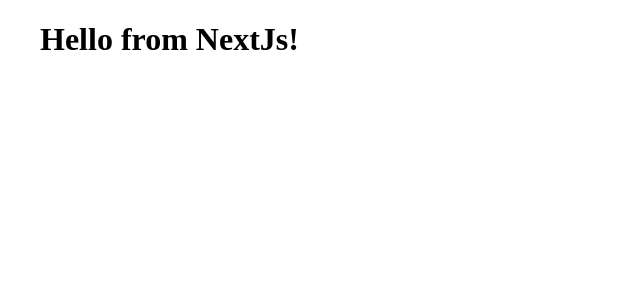
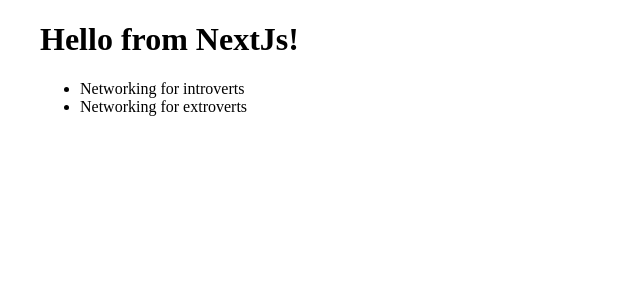
Before and after one commit to SottoMayor/Nextjs-album-project, a Next.js app: page / in a window 1280 px wide. Shown: the top 300 px of the page, without its empty margins (0-640 px from the left). Built offline with nearby package versions, Linux system fonts and the light colour scheme.

Commit message:
Creating standart React components in Nextjs

```diff
--- /dev/null
+++ b/components/EventItem.js
@@ -0,0 +1,11 @@
+import React from 'react'
+
+const EventItem = (props) => {
+    return (
+        <li>
+            {props.title}
+        </li>
+    )
+}
+
+export default EventItem
--- /dev/null
+++ b/components/EventList.js
@@ -0,0 +1,12 @@
+import React from 'react';
+import EventItem from './EventItem';
+
+const EventList = (props) => {
+    return (
+        <ul>
+            {props.items.map( item => <EventItem key={item.id} {...item} />)}
+        </ul>
+    )
+}
+
+export default EventList
--- a/pages/index.js
+++ b/pages/index.js
@@ -1,9 +1,15 @@
-import styles from '../styles/Home.module.css'
+import styles from '../styles/Home.module.css';
+import { getFeaturedEvents } from '../dummy-data';
+import EventList from '../components/EventList'
 
 export default function Home() {
+
+  const featuredEvents = getFeaturedEvents();
+
   return (
     <div className={styles.container}>
       <h1>Hello from NextJs!</h1>
+      <EventList items={featuredEvents} />
     </div>
   )
 }
```
